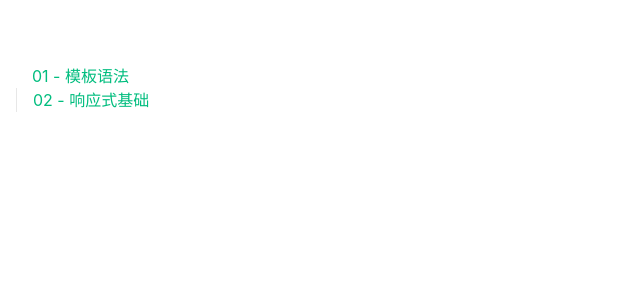
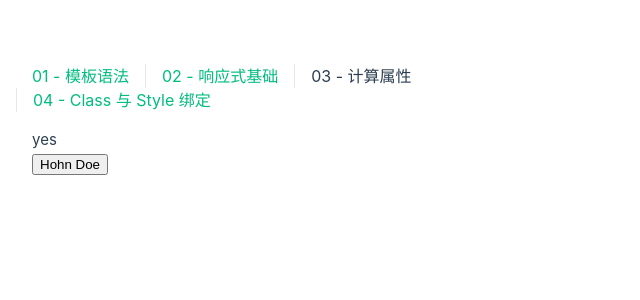
Before and after one commit to BK-725/vue3, a Vue app: page /count in a window 1280 px wide. Before the commit this address had no page. Shown: the top 300 px of the page, without its empty margins (0-640 px from the left). Built offline with nearby package versions, Linux system fonts and the light colour scheme.

Commit message:
计算属性

```diff
--- a/src/App.vue
+++ b/src/App.vue
@@ -9,6 +9,8 @@
       <nav>
         <RouterLink to="/">01 - 模板语法</RouterLink>
         <RouterLink to="/about">02 - 响应式基础</RouterLink>
+        <RouterLink to="/count">03 - 计算属性</RouterLink>
+        <RouterLink to="/style">04 - Class 与 Style 绑定</RouterLink>
       </nav>
     </div>
   </header>
--- a/src/router/index.js
+++ b/src/router/index.js
@@ -16,6 +16,16 @@
       // this generates a separate chunk (About.[hash].js) for this route
       // which is lazy-loaded when the route is visited.
       component: () => import('../views/AboutView.vue')
+    },
+    {
+      path: '/count',
+      name: 'count',
+      component: () => import('../views/CountView.vue')
+    },
+    {
+      path: '/style',
+      name: 'style',
+      component: () => import('../views/StyleView.vue')
     }
   ]
 })
--- /dev/null
+++ b/src/views/CountView.vue
@@ -0,0 +1,55 @@
+<script setup>
+  import { ref, reactive, computed } from 'vue'
+
+  const author = reactive({
+    name: 'Johe',
+    books:[
+      'Vue 2 - Advanced Guide',
+      'Vue 3 - Basic Guide',
+      'Vue 4 - The Mystery'
+    ]
+  })
+
+  // 一个计算属性
+  // 计算属性的 ref 会在模板中自动解包，因此在模板表达式中引用时无需添加 .value
+  const onComputed = computed(() => {
+    return author.books.length > 0 ? 'yes' : 'no'
+  })
+
+  // 计算属性缓存 VS 方法
+  // 计算属性：计算属性会基于其响应式依赖更新时才重新计算
+  // 方法：方法每次都会执行，不会缓存
+
+  // 可写计算属性
+  // 一般来讲，计算属性默认是可读的，当你尝试修改一个计算属性时，你会收到一个运行时警告
+  const firstName = ref('Hohn')
+  const lastName = ref('Doe')
+
+  const fullName = computed({
+    // getter
+    get () {
+      return firstName + ' ' + lastName
+    },
+    set (newValue) {
+      // 注意：这里使用的是解构赋值语法
+      [firstName.value, lastName.value] = newValue
+    }
+  })
+
+
+</script>
+
+<template>
+  <main>
+    <!-- 基础示例 -->
+    <div>{{ onComputed }}</div>
+    <button @click="fullName">{{ firstName + ' ' + lastName}}</button>
+
+  </main>
+</template>
+
+
+<style scoped>
+
+
+</style>
--- /dev/null
+++ b/src/views/StyleView.vue
@@ -0,0 +1,32 @@
+<script setup>
+  import { ref } from 'vue'
+
+  const isActive = ref(true)
+
+  function onActive () {
+    isActive.value = !isActive.value
+  }
+
+</script>
+
+<template>
+  <main>
+
+    <!-- 绑定 HTML class -->
+    <!-- :class 也可以和 class 共存 -->
+    <div
+      class="test"
+      :class="{ active: isActive }"
+      @click="onActive"
+    >1</div>
+  </main>
+</template>
+
+
+<style scoped>
+.active {
+  color:red;
+}
+
+
+</style>
```
